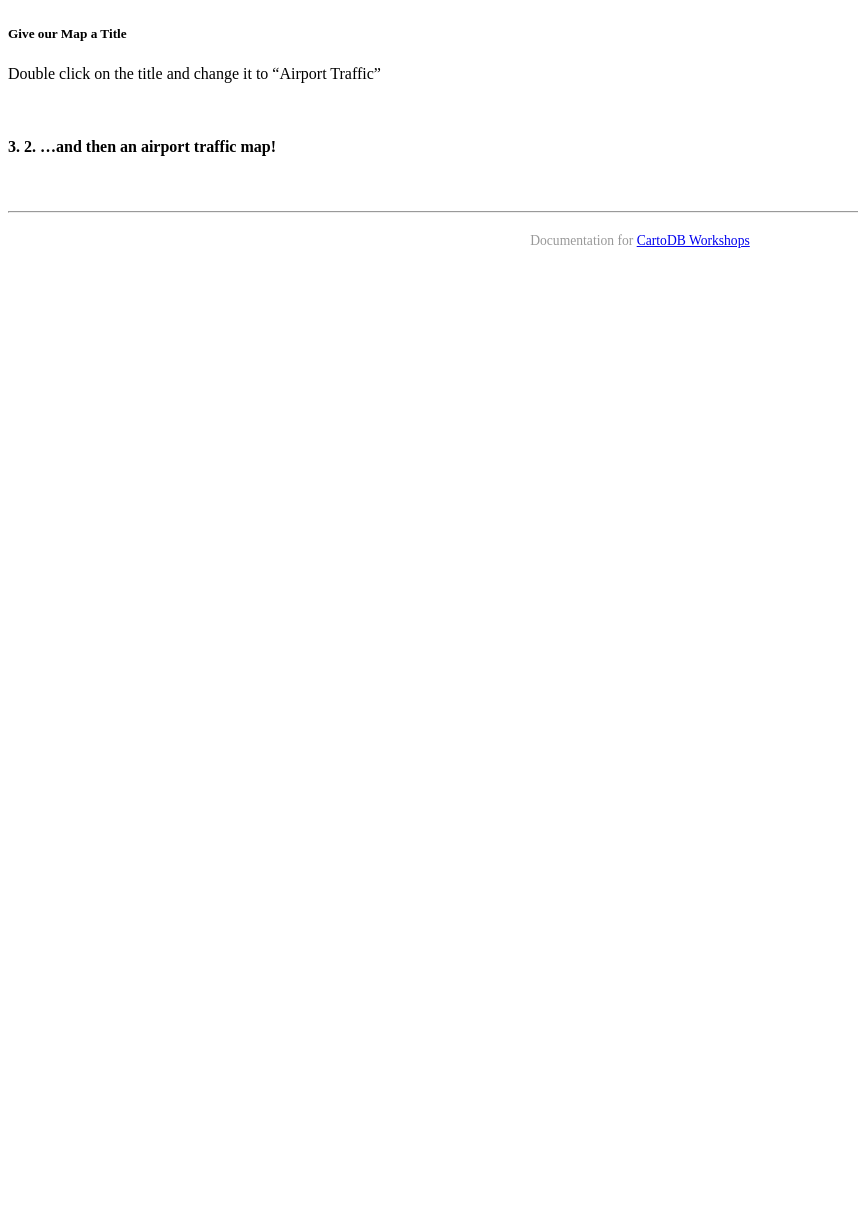
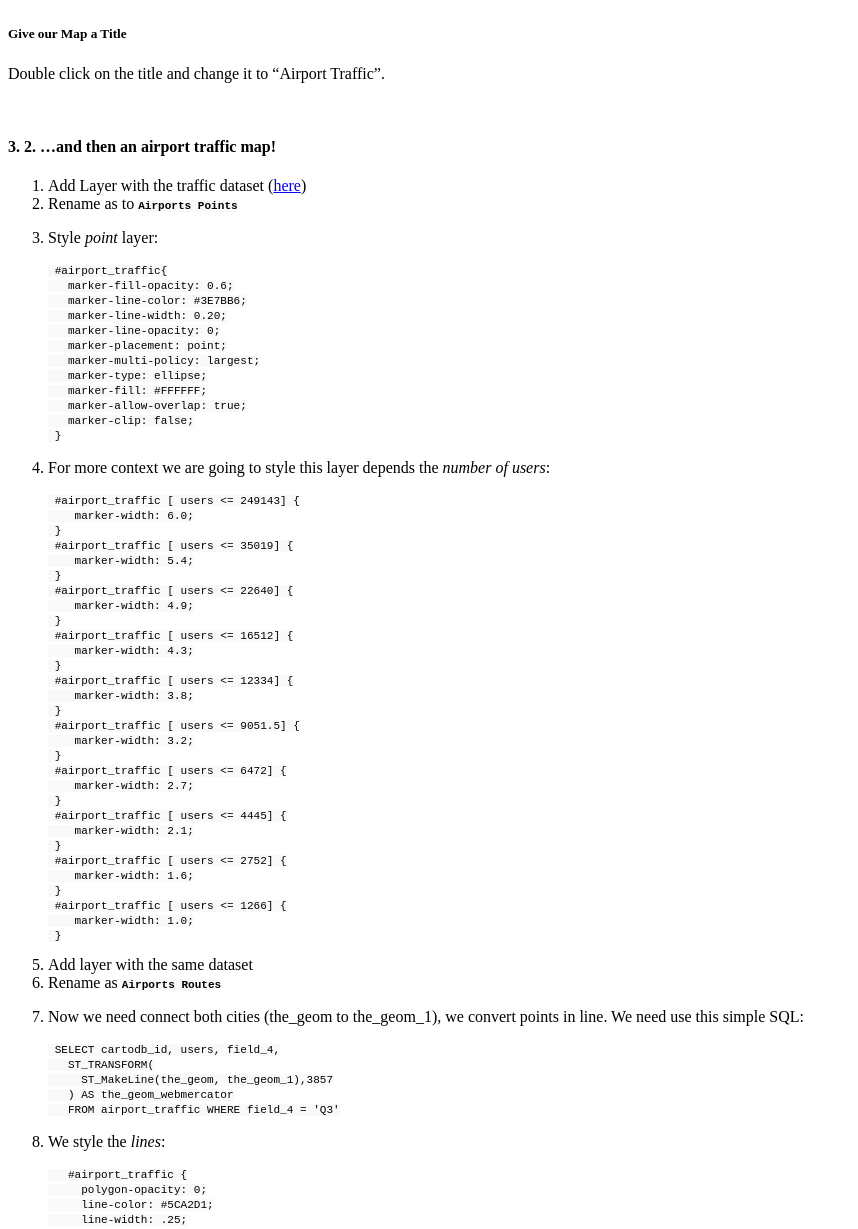
Before and after one commit to CartoDB/training, a Jekyll site: the page built from _posts/2016-06-18-cartocss.md, in a window 1280 px wide and 1400 px high, scrolled down 10996 px. Shown: the part 171-1400 px from the top of the window, without its empty margins (0-858 px from the left). Built offline with Jekyll 4.4.1, drawn with Linux system fonts in a browser that asks for light colours; a style sheet for code colours, icons or effects is not loaded; before the commit the page ends 11436 px from its top, so only the background shows below that; some of the changed text lies outside the part shown.

Commit message:
minor changes

````diff
--- a/_posts/2016-06-18-cartocss.md
+++ b/_posts/2016-06-18-cartocss.md
@@ -265,12 +265,125 @@ line-opacity: 0.1;
 
 ##### Give our Map a Title
 
-Double click on the title and change it to "Airport Traffic"
+Double click on the title and change it to "Airport Traffic".
 
 <br>
 
 #### 3. 2. ...and then an airport traffic map!
 
+  1. Add Layer with the traffic dataset ([here](https://team.cartodb.com/u/piensaenpixel/tables/airport_traffic/public))
+  2. Rename as to **`Airports Points`**
+  3. Style *point* layer:
+
+      ```
+      #airport_traffic{
+        marker-fill-opacity: 0.6;
+        marker-line-color: #3E7BB6;
+        marker-line-width: 0.20;
+        marker-line-opacity: 0;
+        marker-placement: point;
+        marker-multi-policy: largest;
+        marker-type: ellipse;
+        marker-fill: #FFFFFF;
+        marker-allow-overlap: true;
+        marker-clip: false;
+      }
+      ```
+  4. For more context we are going to style this layer depends the *number of users*:
+
+      ```
+      #airport_traffic [ users <= 249143] {
+         marker-width: 6.0;
+      }
+      #airport_traffic [ users <= 35019] {
+         marker-width: 5.4;
+      }
+      #airport_traffic [ users <= 22640] {
+         marker-width: 4.9;
+      }
+      #airport_traffic [ users <= 16512] {
+         marker-width: 4.3;
+      }
+      #airport_traffic [ users <= 12334] {
+         marker-width: 3.8;
+      }
+      #airport_traffic [ users <= 9051.5] {
+         marker-width: 3.2;
+      }
+      #airport_traffic [ users <= 6472] {
+         marker-width: 2.7;
+      }
+      #airport_traffic [ users <= 4445] {
+         marker-width: 2.1;
+      }
+      #airport_traffic [ users <= 2752] {
+         marker-width: 1.6;
+      }
+      #airport_traffic [ users <= 1266] {
+         marker-width: 1.0;
+      }
+      ```
+
+  5. Add layer with the same dataset
+  6. Rename as **`Airports Routes`**
+  7. Now we need connect both cities (the_geom to the_geom_1), we convert points in line. We need use this simple SQL:
+
+     ```
+      SELECT cartodb_id, users, field_4,
+        ST_TRANSFORM(
+          ST_MakeLine(the_geom, the_geom_1),3857
+        ) AS the_geom_webmercator
+        FROM airport_traffic WHERE field_4 = 'Q3'
+     ```
+  8. We style the *lines*:
+
+     ```
+        #airport_traffic {
+          polygon-opacity: 0;
+          line-color: #5CA2D1;
+          line-width: .25;
+          line-opacity: 1;
+        }
+     ```
+
+  9. If you like we could style the line depends the *number of users*:
+
+     ```
+        #airport_traffic [ users <= 229457] {
+          line-opacity: 0.40;
+        }
+        #airport_traffic [ users <= 26186] {
+          line-opacity: 0.35;
+        }
+        #airport_traffic [ users <= 15551] {
+          line-opacity: 0.30;
+        }
+        #airport_traffic [ users <= 10161] {
+          line-opacity: 0.25;
+        }
+        #airport_traffic [ users <= 6115] {
+          line-opacity: 0.20;
+        }
+        #airport_traffic [ users <= 3320] {
+          line-opacity: 0.15;
+        }
+        #airport_traffic [ users <= 1245] {
+          line-opacity: .1;
+        }
+     ```
+  10. Change the order of the layers, put the airports point on the top
+
+  11. Add title and customize legends
+
+
+#### Publish the final map
+
+<iframe width='100%' height='520' frameborder='0' src='https://team.cartodb.com/u/piensaenpixel/viz/c4eee79a-f59c-11e5-a898-0ea31932ec1d/embed_map' allowfullscreen webkitallowfullscreen mozallowfullscreen oallowfullscreen msallowfullscreen></iframe>
+
+<br>
+
+<iframe width='100%' height='520' frameborder='0' src='https://team.cartodb.com/u/piensaenpixel/viz/81b0a7ea-bee5-11e5-8a91-0ecfd53eb7d3/embed_map' allowfullscreen webkitallowfullscreen mozallowfullscreen oallowfullscreen msallowfullscreen></iframe>
+
 <br>
 
 ----
````
